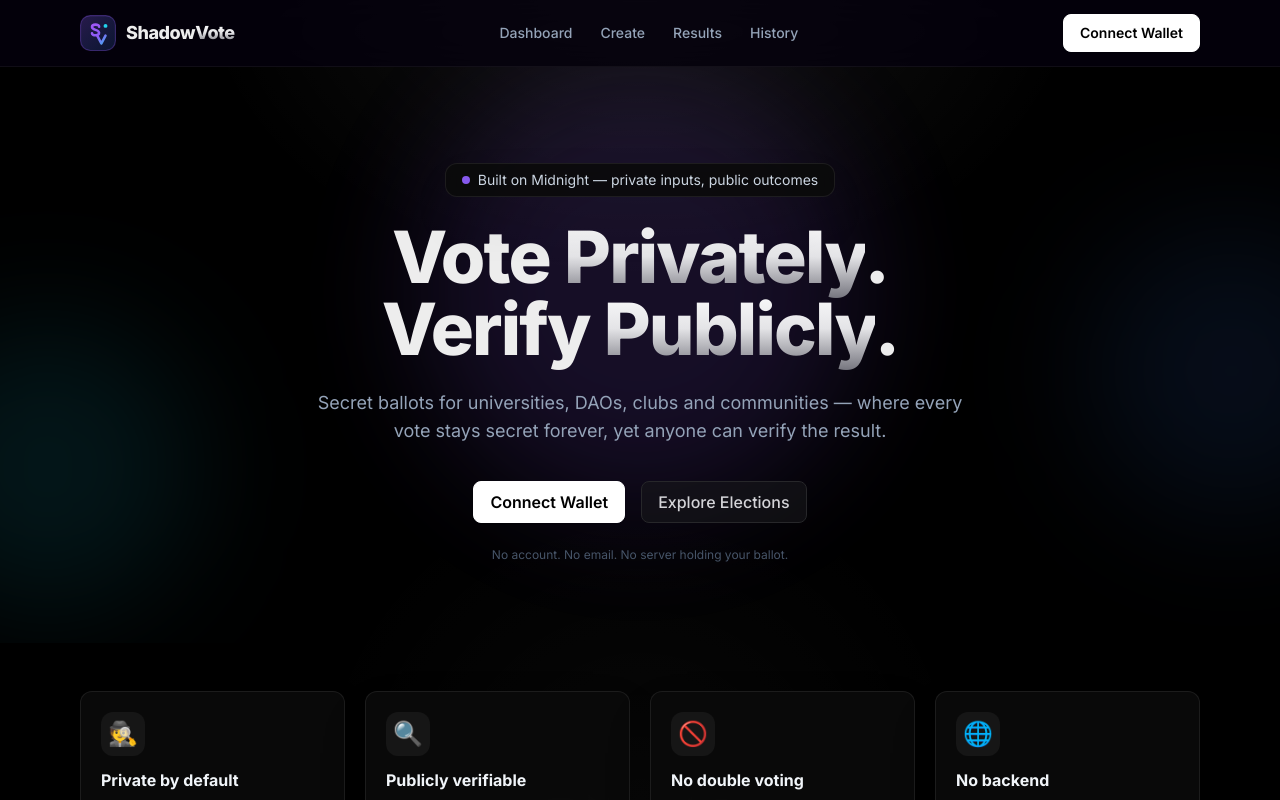
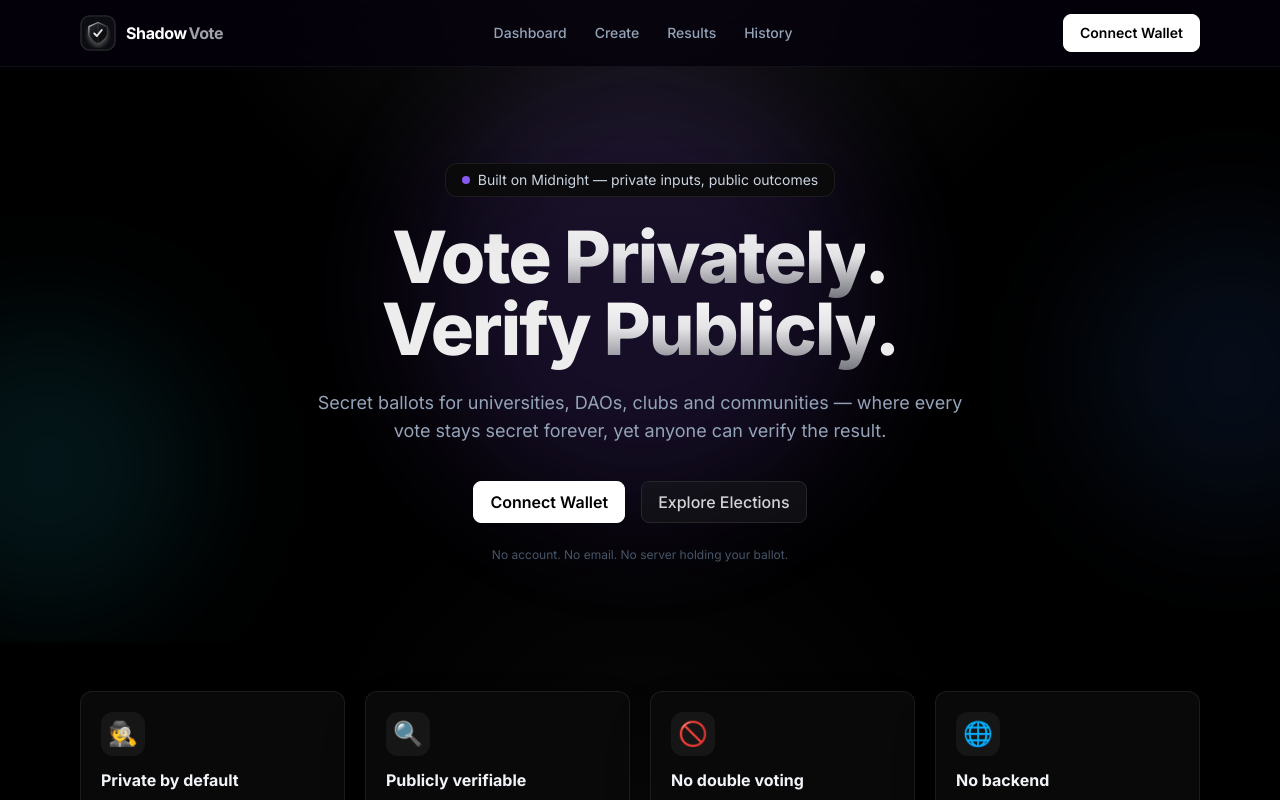
Before and after one commit to Vivek-Alpha06/ShadowVote, a React (Vite) app in the folder frontend/: page / in a window 1280 px wide. Shown: the top 800 px of the page. Built offline with nearby package versions, Linux system fonts and the light colour scheme.

Commit message:
feat(brand): redesign ShadowVote emblem with 3D metallic beveling and depth lighting

```diff
--- a/frontend/src/components/Logo.tsx
+++ b/frontend/src/components/Logo.tsx
@@ -8,8 +8,6 @@
 // Inline SVG, not an image file: it inherits the page's gradient tokens, scales
 // without a second asset, and adds no network request.
 // ===========================================================================
-
-let uid = 0;
 
 /**
  * The mark on its own — square, safe to use as an app icon or avatar.
@@ -26,73 +24,94 @@ export function LogoMark({
   boxed?: boolean;
   className?: string;
 }) {
-  // Gradient ids must be unique per instance — two SVGs sharing an id makes the
-  // second one silently adopt the first's gradient.
-  const id = `sv-${(uid += 1)}`;
+  return (
+    <div className={`relative inline-flex items-center justify-center group ${className}`}>
+      {/* 3D Ambient Backdrop Glow */}
+      <div className="absolute inset-0 rounded-xl bg-white/10 blur-md opacity-0 group-hover:opacity-100 transition-opacity duration-500" />
 
-  return (
       <svg
         width={size}
         height={size}
         viewBox="0 0 48 48"
         fill="none"
-      className={className}
+        className="relative transform transition-transform duration-500 group-hover:scale-105 group-hover:rotate-1"
         role="img"
         aria-label="ShadowVote"
       >
         <defs>
-        <linearGradient id={`${id}-stroke`} x1="10" y1="8" x2="40" y2="42" gradientUnits="userSpaceOnUse">
-          <stop stopColor="#a855f7" />
-          <stop offset="0.55" stopColor="#8b5cf6" />
-          <stop offset="1" stopColor="#22d3ee" />
+          {/* 3D Metallic Surface Gradients */}
+          <linearGradient id="shield-metal-3d" x1="12" y1="10" x2="36" y2="38" gradientUnits="userSpaceOnUse">
+            <stop offset="0%" stopColor="#2c2d35" />
+            <stop offset="45%" stopColor="#14151b" />
+            <stop offset="70%" stopColor="#0a0a0d" />
+            <stop offset="100%" stopColor="#1c1d24" />
           </linearGradient>
-        <linearGradient id={`${id}-plate`} x1="0" y1="0" x2="48" y2="48" gradientUnits="userSpaceOnUse">
-          <stop stopColor="#8b5cf6" stopOpacity="0.28" />
-          <stop offset="1" stopColor="#3b82f6" stopOpacity="0.16" />
+
+          <linearGradient id="shield-bevel-3d" x1="12" y1="10" x2="36" y2="38" gradientUnits="userSpaceOnUse">
+            <stop offset="0%" stopColor="#ffffff" stopOpacity="0.9" />
+            <stop offset="35%" stopColor="#71717a" stopOpacity="0.6" />
+            <stop offset="75%" stopColor="#27272a" stopOpacity="0.3" />
+            <stop offset="100%" stopColor="#ffffff" stopOpacity="0.7" />
           </linearGradient>
+
+          <linearGradient id="tick-3d" x1="19" y1="20" x2="29" y2="28" gradientUnits="userSpaceOnUse">
+            <stop offset="0%" stopColor="#ffffff" />
+            <stop offset="100%" stopColor="#d4d4d8" />
+          </linearGradient>
+
+          {/* 3D Drop Shadows */}
+          <filter id="logo-depth-shadow" x="-20%" y="-20%" width="140%" height="140%">
+            <feDropShadow dx="0" dy="3" stdDeviation="2.5" floodColor="#000000" floodOpacity="0.9" />
+            <feDropShadow dx="0" dy="1" stdDeviation="1" floodColor="#ffffff" floodOpacity="0.2" />
+          </filter>
         </defs>
 
         {boxed && (
           <>
-          <rect x="0.75" y="0.75" width="46.5" height="46.5" rx="13" fill={`url(#${id}-plate)`} />
-          <rect
-            x="0.75"
-            y="0.75"
-            width="46.5"
-            height="46.5"
-            rx="13"
-            stroke="#8b5cf6"
-            strokeOpacity="0.35"
-            strokeWidth="1.5"
-          />
+            {/* Boxed plate with 3D depth border */}
+            <rect x="1" y="1" width="46" height="46" rx="12" fill="#0c0d12" stroke="#27272a" strokeWidth="1.5" />
+            <rect x="2" y="2" width="44" height="44" rx="11" stroke="rgba(255,255,255,0.06)" strokeWidth="1" />
           </>
         )}
 
-      <g
-        stroke={`url(#${id}-stroke)`}
-        strokeWidth="3.4"
+        {/* 3D Geometric Shield with Metallic Bevel */}
+        <g filter="url(#logo-depth-shadow)">
+          <path
+            d="M24 10L36 15.5V25C36 32.5 24 38 24 38C24 38 12 32.5 12 25V15.5L24 10Z"
+            fill="url(#shield-metal-3d)"
+            stroke="url(#shield-bevel-3d)"
+            strokeWidth="1.75"
+            strokeLinejoin="round"
+          />
+
+          {/* 3D Inner Facet Light Crease */}
+          <path
+            d="M24 10V38"
+            stroke="rgba(255, 255, 255, 0.15)"
+            strokeWidth="1"
+          />
+
+          {/* 3D Crisp Embossed Ballot Checkmark */}
+          <path
+            d="M19 24.5L22.5 28L29 20"
+            stroke="url(#tick-3d)"
+            strokeWidth="2.5"
             strokeLinecap="round"
             strokeLinejoin="round"
-      >
-        {/* S — an open curve, left of centre */}
-        <path d="M25.5 15.5c0-3.4-9.5-3.9-9.5 0.6 0 4.4 9.4 3 9.4 7.6 0 4.6-9.4 4.2-9.4 0.6" />
-        {/* V — reads as a check mark, the ballot cue */}
-        <path d="M23 27.5 L28.5 38 L34 27.5" />
+          />
         </g>
-
-      {/* The dot turns the V into a completed tick and balances the mark. */}
-      <circle cx="34" cy="14.5" r="2.6" fill="#22d3ee" />
       </svg>
+    </div>
   );
 }
 
 /** Mark plus wordmark, for the navbar and any header use. */
 export default function Logo({ size = 36 }: { size?: number }) {
   return (
-    <span className="flex items-center gap-2.5">
+    <span className="flex items-center gap-2.5 group cursor-pointer">
       <LogoMark size={size} />
-      <span className="text-lg font-extrabold tracking-tight">
-        Shadow<span className="gradient-text">Vote</span>
+      <span className="text-base font-bold tracking-tight text-white flex items-center gap-0.5 font-sans transition-colors group-hover:text-zinc-200">
+        Shadow<span className="text-zinc-400 group-hover:text-zinc-300">Vote</span>
       </span>
     </span>
   );
```
Lines whose indentation alone changed are shown as unchanged.
